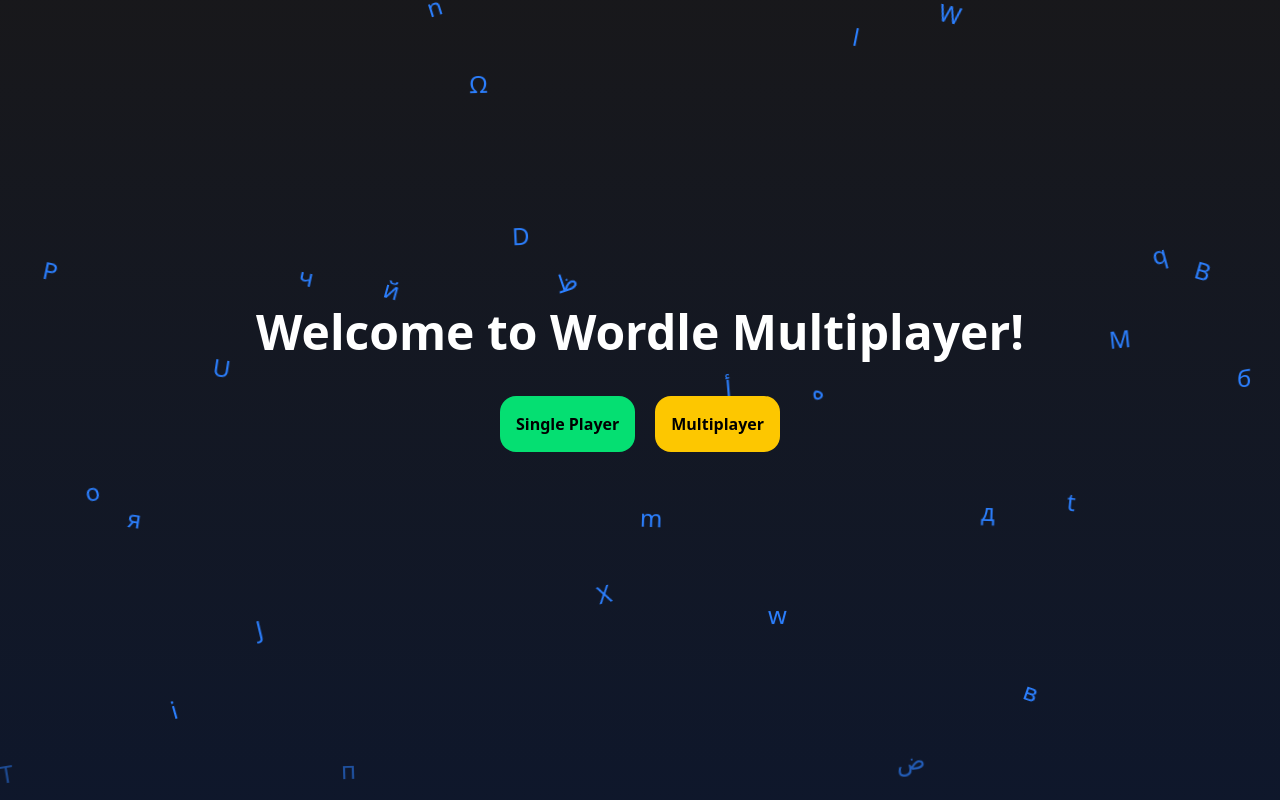
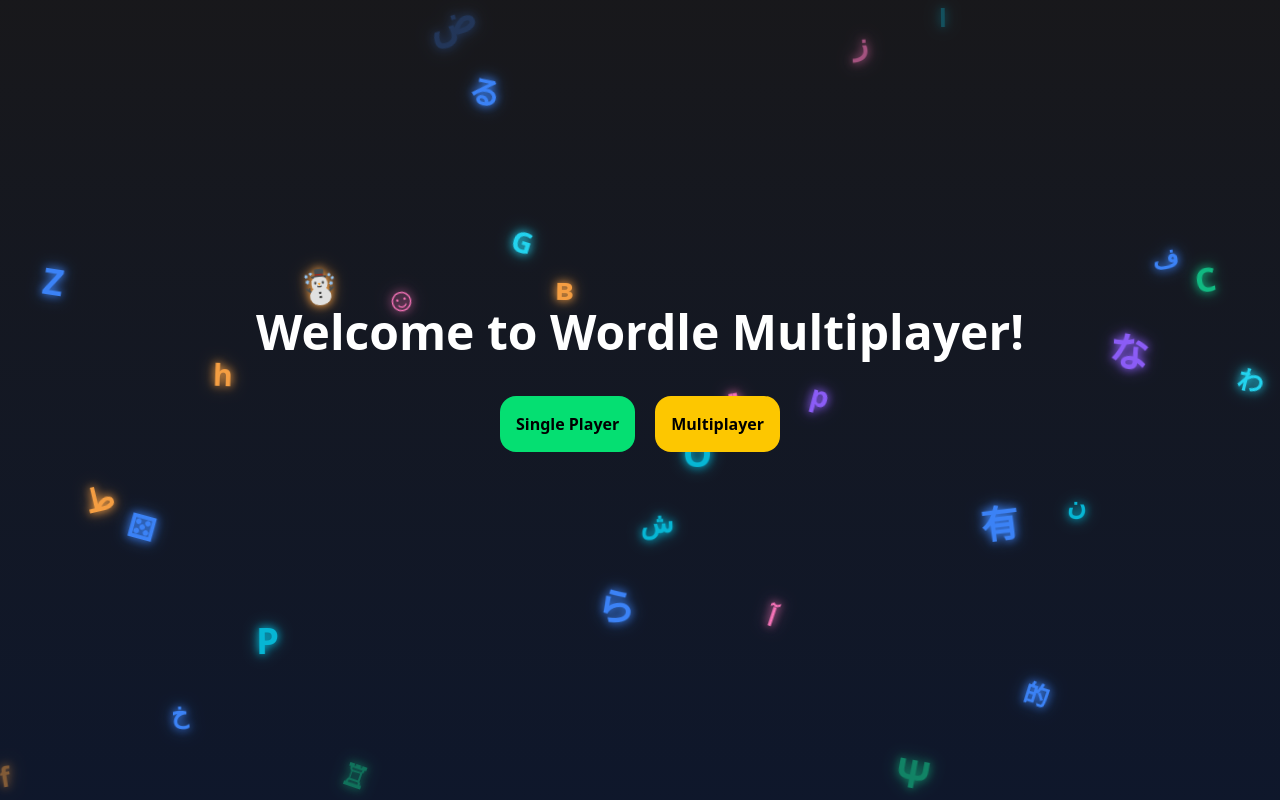
Before and after one commit to JedBelhaj/ArabicWordle, a React (Vite) app: page / in a window 1280 px wide. Built offline with nearby package versions, Linux system fonts and the light colour scheme.

Commit message:
Increase letter count in RainDropEffect to enhance visual effect

```diff
--- a/src/components/effects/RainDropEffect.jsx
+++ b/src/components/effects/RainDropEffect.jsx
@@ -1,7 +1,6 @@
-import { useMemo } from "react";
+import { useMemo, useState, useEffect, useRef } from "react";
 
-const ALPHABET = "ABCDEFGHIJKLMNOPQRSTUVWXYZabcdefghijklmnopqrstuvwxyzأبتثجحخدذرزسشصضطظعغفقكلمنهويءآأؤإئىةΑΒΓΔΕΖΗΘΙΚΛΜΝΞΟΠΡΣΤΥΦΧΨΩабвгдеёжзийклмнопрстуфхцчшщъыьэюя";
-
+const ALPHABET = "ABCDEFGHIJKLMNOPQRSTUVWXYZabcdefghijklmnopqrstuvwxyzأبتثجحخدذرزسشصضطظعغفقكلمنهويءآأؤإئىةΑΒΓΔΕΖΗΘΙΚΛΜΝΞΟΠΡΣΤΥΦΧΨΩабвгдеёжзийклмнопрстуфхцчшщъыьэюяあいうえおかきくけこさしすせそたちつてとなにぬねのはひふへほまみむめもやゆよらりるれろわをん的一是在有和人中大上‼ඞ☻☺✿❀✬♥☼☾ツ♔♕♖♗♘♙♚♛♜♝♞♟✈☁☂☃☘☙☚☛☜☞☟✎⚀⚁⚂⚃⚄⚅"
 const EFFECT_CONFIG = {
     RAINDROP: {
         MAX_COUNT: 30,
@@ -10,20 +9,60 @@
     },
 };
 
-const RainDropLetter = ({ letter, duration, delay, index }) => {
-    // Generate a random tilt between -20deg and 20deg for each letter
-    const tilt = useMemo(
-        () => Math.random() * 40 - 20,
-        [] // Only generate once per instance
-    );
+const RAIN_COLORS = [
+    '#3B82F6', // blue-500
+    '#06B6D4', // cyan-500
+    '#8B5CF6', // purple-500
+    '#22D3EE', // teal-400
+    '#10B981', // green-500
+    '#F59E42', // orange-400
+    '#F472B6', // pink-400
+];
+
+const HIGHLIGHT_COLOR = '#FFD700'; // gold
+
+const RainDropLetter = ({ letter, duration, delay, index, mouseX, mouseY }) => {
+    const tilt = useMemo(() => Math.random() * 40 - 20, []);
+    const color = useMemo(() => RAIN_COLORS[Math.floor(Math.random() * RAIN_COLORS.length)], []);
+    const fontSize = useMemo(() => `${1.5 + Math.random()}rem`, []);
+    const textShadow = useMemo(() => `0 0 8px ${color}, 0 0 16px ${color}99`, [color]);
+
+    // Calculate left position in px
+    const leftPercent = (index / EFFECT_CONFIG.RAINDROP.MAX_COUNT) * 100;
+    const leftPx = typeof window !== 'undefined' ? (window.innerWidth * leftPercent) / 100 : 0;
+    // Animate top position using CSS animation, but estimate current top for proximity
+    // We'll use mouseY and mouseX to determine proximity
+    const [isNear, setIsNear] = useState(false);
+    const letterRef = useRef();
+
+    useEffect(() => {
+        if (mouseX == null || mouseY == null || !letterRef.current) {
+            setIsNear(false);
+            return;
+        }
+        // Get bounding rect for the letter
+        const rect = letterRef.current.getBoundingClientRect();
+        // Center of the letter
+        const centerX = rect.left + rect.width / 2;
+        const centerY = rect.top + rect.height / 2;
+        // Distance to mouse
+        const dist = Math.sqrt((centerX - mouseX) ** 2 + (centerY - mouseY) ** 2);
+        setIsNear(dist < 80); // 80px radius for highlight
+    }, [mouseX, mouseY]);
 
     return (
         <div
-            className="absolute select-none text-2xl text-blue-500 z-0"
+            ref={letterRef}
+            className="absolute select-none z-0"
             style={{
-                left: `${(index / EFFECT_CONFIG.RAINDROP.MAX_COUNT) * 100}%`,
+                left: `${leftPercent}%`,
                 animation: `raindrop-fall ${duration}ms linear ${delay}ms infinite`,
                 transform: `rotate(${tilt}deg)`,
+                color: isNear ? HIGHLIGHT_COLOR : color,
+                fontSize,
+                textShadow: isNear ? `0 0 16px ${HIGHLIGHT_COLOR}, 0 0 32px ${HIGHLIGHT_COLOR}99` : textShadow,
+                fontWeight: 700,
+                transition: 'color 0.5s, text-shadow 0.2s',
             }}
         >
             {letter}
@@ -31,7 +70,17 @@
     );
 };
 
-const RainDropEffect = ({ letterCount = 20 }) => {
+const RainDropEffect = ({ letterCount }) => {
+    const [mouse, setMouse] = useState({ x: null, y: null });
+
+    useEffect(() => {
+        const handleMouseMove = (e) => {
+            setMouse({ x: e.clientX, y: e.clientY });
+        };
+        window.addEventListener('mousemove', handleMouseMove);
+        return () => window.removeEventListener('mousemove', handleMouseMove);
+    }, []);
+
     const letterInstances = useMemo(() => {
         return Array.from({
             length: Math.min(letterCount, EFFECT_CONFIG.RAINDROP.MAX_COUNT),
@@ -64,11 +113,14 @@
                     duration={duration}
                     delay={delay}
                     index={index}
+                    mouseX={mouse.x}
+                    mouseY={mouse.y}
                 />
             ))}
             <style>{`
                 @keyframes raindrop-fall {
-                    0% { top: -2rem; opacity: 1; }
+                    0% { top: -2rem; opacity: 0; }
+                    10% { opacity: 1; }
                     90% { opacity: 1; }
                     100% { top: 100vh; opacity: 0; }
                 }
--- a/src/pages/Index.jsx
+++ b/src/pages/Index.jsx
@@ -22,7 +22,7 @@
         </div>
       </div>
 
-      <RainDropEffect letterCount={30} />
+      <RainDropEffect letterCount={100} />
     </div>
   );
 }
```
